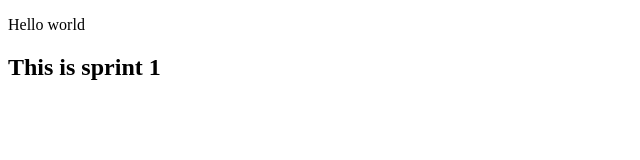
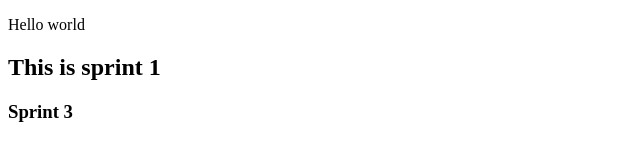
Before and after one commit to OniAndria254/repoTest, a plain HTML site: page index.html in a window 1280 px wide. Shown: the full height of the page, 0-640 px from the left. Drawn offline with Linux system fonts and the light colour scheme.

Commit message:
Update index.html

```diff
--- a/index.html
+++ b/index.html
@@ -9,5 +9,7 @@
     <p>Hello world</p>
 
     <h2>This is sprint 1</h2>
+
+    <h3>Sprint 3</h3>
 </body>
 </html>
```
